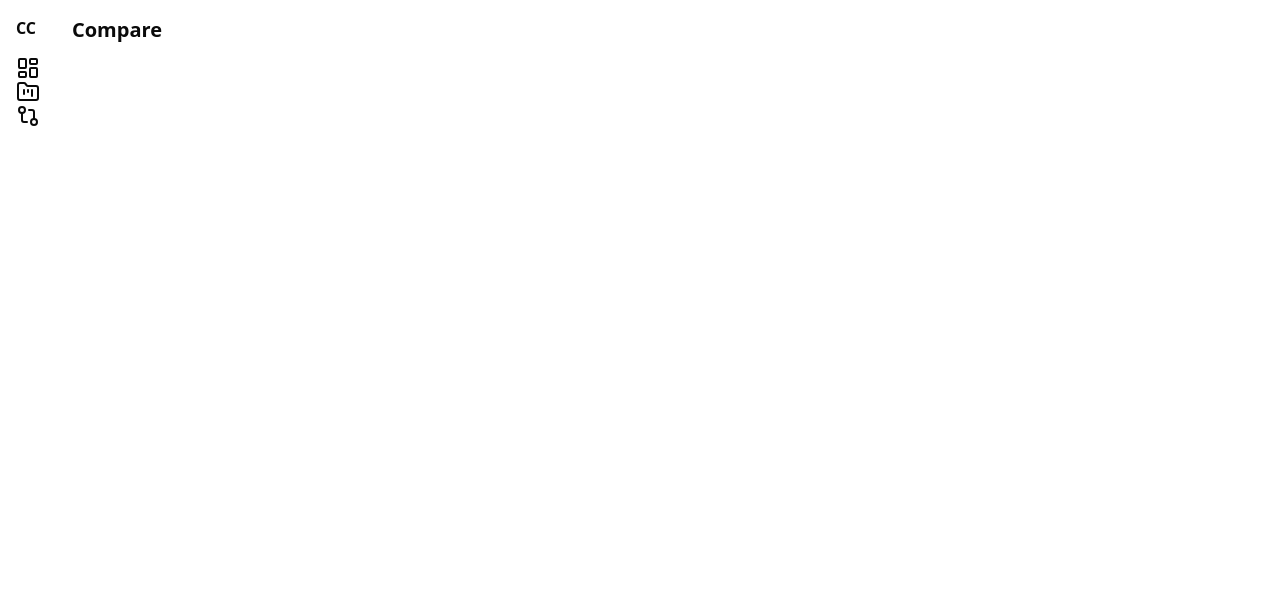
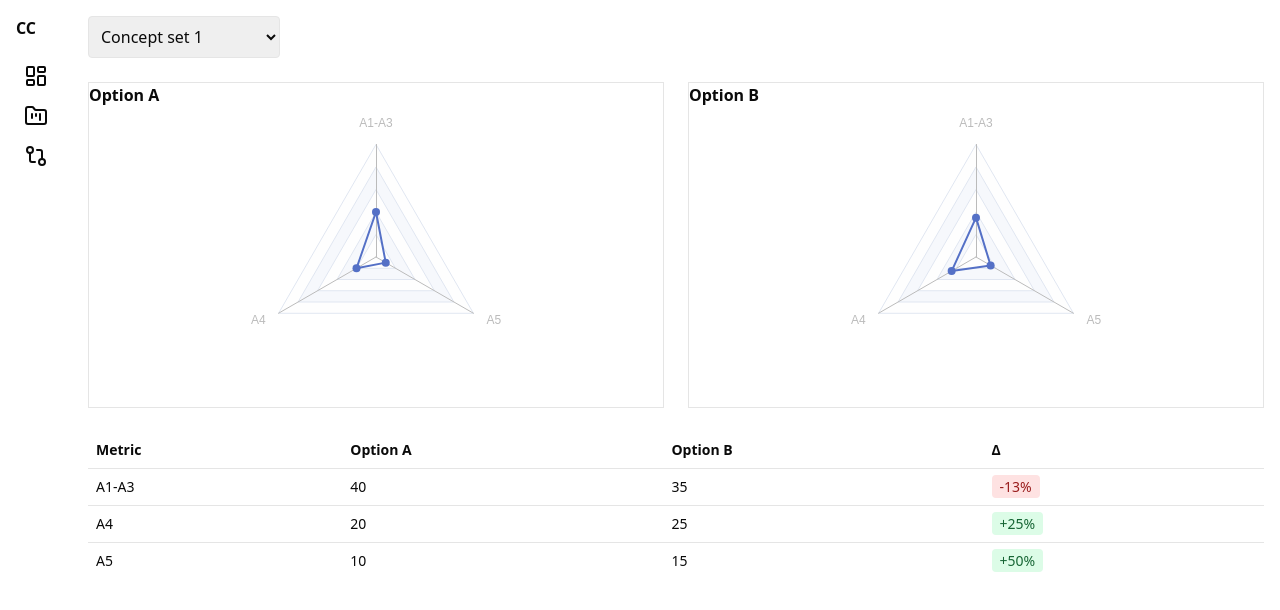
Before and after one commit to awoodDMA/Carbon101, a Next.js app: page /compare in a window 1280 px wide. Shown: the top 610 px of the page. Built offline with nearby package versions, Linux system fonts and the light colour scheme.

Commit message:
feat: implement compare view

```diff
--- a/app/compare/page.tsx
+++ b/app/compare/page.tsx
@@ -1,3 +1,112 @@
+'use client'
+
+import { useState } from 'react'
+import useCarbonChart from '@/hooks/use-carbon-chart'
+import {
+  Card,
+  CardContent,
+  CardHeader,
+  CardTitle
+} from '@/components/ui/card'
+
+const metrics = [
+  { name: 'A1-A3', max: 100 },
+  { name: 'A4', max: 100 },
+  { name: 'A5', max: 100 }
+]
+
+const datasets = [
+  {
+    id: 'set1',
+    name: 'Concept set 1',
+    leftLabel: 'Option A',
+    rightLabel: 'Option B',
+    left: { indicators: metrics, values: [40, 20, 10] },
+    right: { indicators: metrics, values: [35, 25, 15] }
+  },
+  {
+    id: 'set2',
+    name: 'Concept set 2',
+    leftLabel: 'Option C',
+    rightLabel: 'Option D',
+    left: { indicators: metrics, values: [50, 30, 20] },
+    right: { indicators: metrics, values: [45, 35, 25] }
+  }
+]
+
 export default function ComparePage() {
-  return <h1 className="text-xl font-semibold">Compare</h1>
+  const [current, setCurrent] = useState(datasets[0])
+  const leftChart = useCarbonChart('radar', current.left)
+  const rightChart = useCarbonChart('radar', current.right)
+
+  const rows = current.left.indicators.map((m, i) => {
+    const a = current.left.values[i]
+    const b = current.right.values[i]
+    const diff = ((b - a) / a) * 100
+    return { name: m.name, a, b, diff }
+  })
+
+  return (
+    <div className="flex flex-col gap-6">
+      <select
+        aria-label="Dataset"
+        value={current.id}
+        onChange={(e) =>
+          setCurrent(datasets.find((d) => d.id === e.target.value)!)
+        }
+        className="w-48 rounded border p-2"
+      >
+        {datasets.map((d) => (
+          <option key={d.id} value={d.id}>
+            {d.name}
+          </option>
+        ))}
+      </select>
+      <div className="grid grid-cols-2 gap-6">
+        <Card>
+          <CardHeader>
+            <CardTitle>{current.leftLabel}</CardTitle>
+          </CardHeader>
+          <CardContent>{leftChart}</CardContent>
+        </Card>
+        <Card>
+          <CardHeader>
+            <CardTitle>{current.rightLabel}</CardTitle>
+          </CardHeader>
+          <CardContent>{rightChart}</CardContent>
+        </Card>
+      </div>
+      <table className="w-full table-auto text-sm">
+        <thead>
+          <tr className="border-b">
+            <th className="p-2 text-left">Metric</th>
+            <th className="p-2 text-left">{current.leftLabel}</th>
+            <th className="p-2 text-left">{current.rightLabel}</th>
+            <th className="p-2 text-left">Δ</th>
+          </tr>
+        </thead>
+        <tbody>
+          {rows.map((row) => (
+            <tr key={row.name} className="border-b last:border-0">
+              <td className="p-2">{row.name}</td>
+              <td className="p-2">{row.a}</td>
+              <td className="p-2">{row.b}</td>
+              <td className="p-2">
+                <span
+                  className={`rounded px-2 py-0.5 ${
+                    row.diff >= 0
+                      ? 'bg-green-100 text-green-800'
+                      : 'bg-red-100 text-red-800'
+                  }`}
+                >
+                  {row.diff >= 0 ? '+' : ''}
+                  {row.diff.toFixed(0)}%
+                </span>
+              </td>
+            </tr>
+          ))}
+        </tbody>
+      </table>
+    </div>
+  )
 }
```
